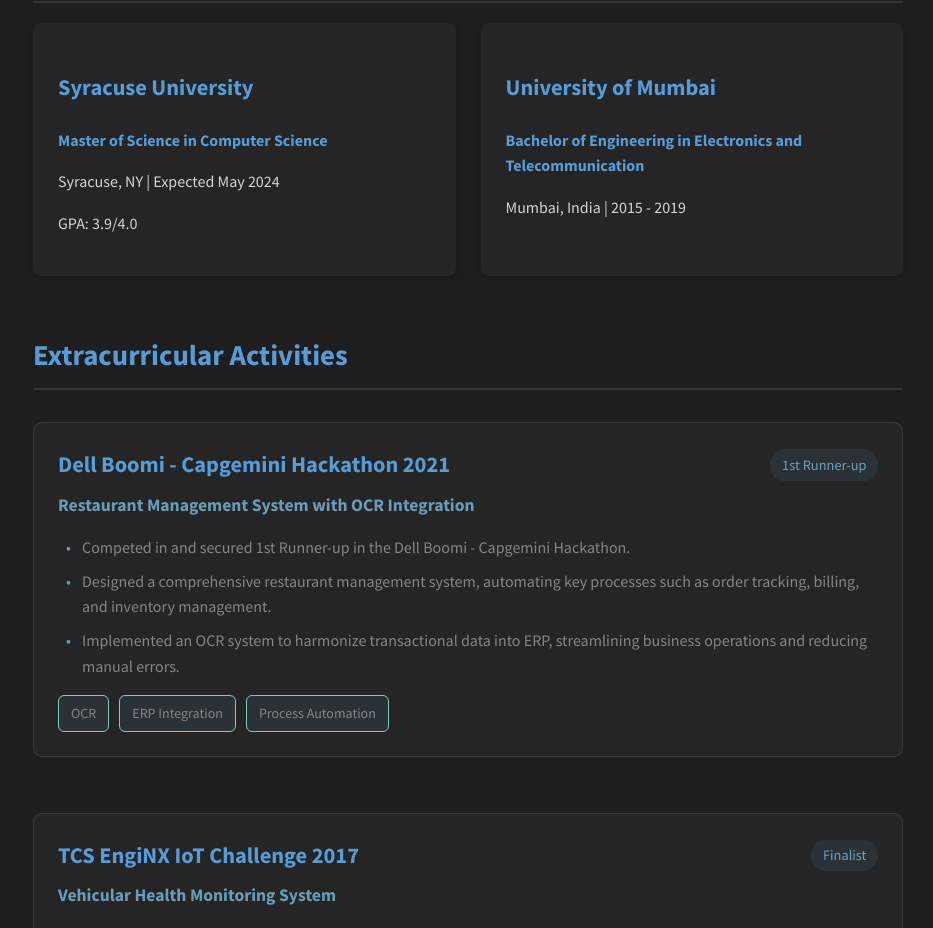
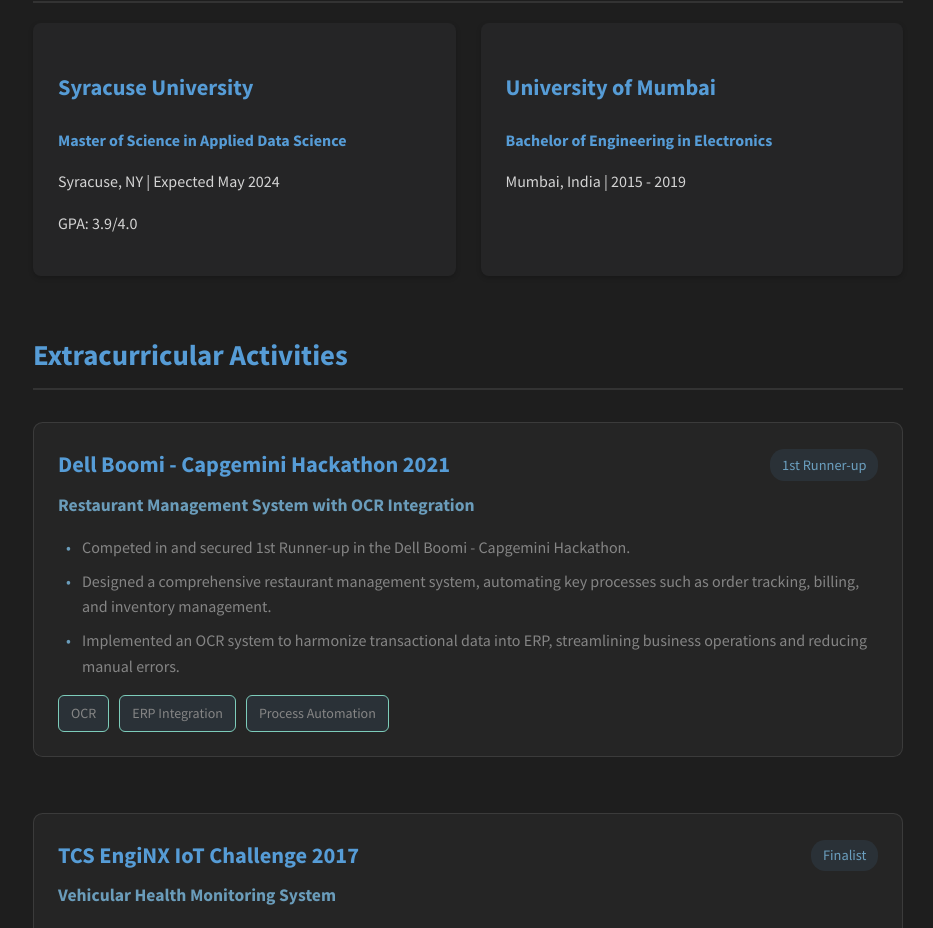
Before and after one commit to sahilbhagat30/Portfolio-Web-Site, a React (Create React App) app: page / in a window 1280 px wide. Shown: the part 3580-4508 px from the top of the page, without its empty margins (347-1280 px from the left). Built offline with nearby package versions, Linux system fonts and the light colour scheme.

Commit message:
Education Update

```diff
--- a/src/components/Education.js
+++ b/src/components/Education.js
@@ -8,14 +8,14 @@
             <div className="education-grid">
                 <div className="education-item">
                     <h3>Syracuse University</h3>
-                    <h4>Master of Science in Computer Science</h4>
+                    <h4>Master of Science in Applied Data Science</h4>
                     <p className="education-date">Syracuse, NY | Expected May 2024</p>
                     <p>GPA: 3.9/4.0</p>
                 </div>
 
                 <div className="education-item">
                     <h3>University of Mumbai</h3>
-                    <h4>Bachelor of Engineering in Electronics and Telecommunication</h4>
+                    <h4>Bachelor of Engineering in Electronics</h4>
                     <p className="education-date">Mumbai, India | 2015 - 2019</p>
                 </div>
             </div>
```
